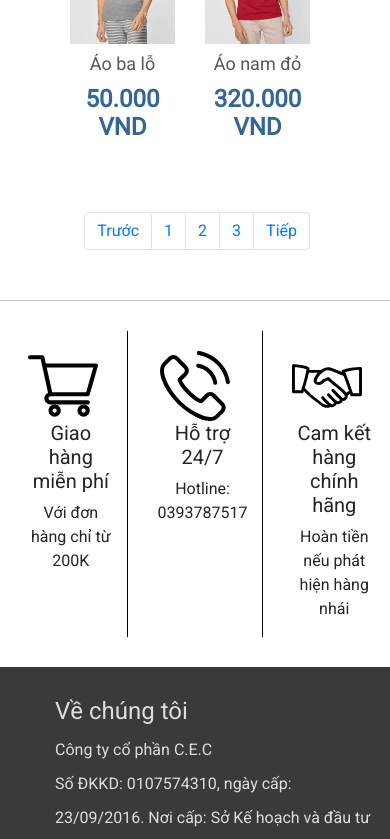
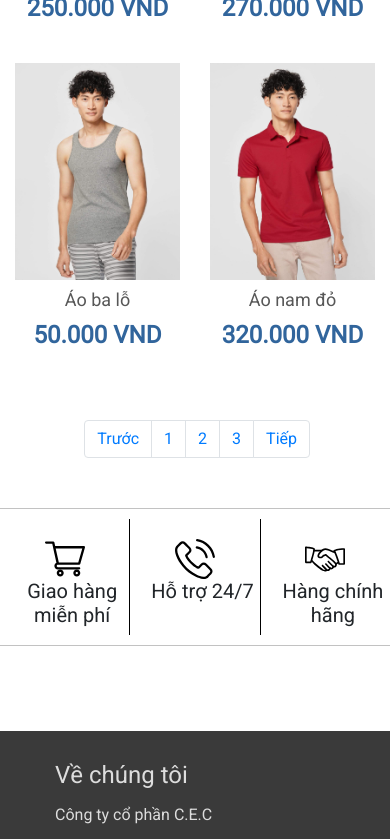
Before and after one commit to hoanganh0607/hoanganh0607.github.io, a plain HTML site: page project-Z.E.D/san-pham.html in a window 390 px wide. Shown: the part 2001-2840 px from the top of the page. Drawn offline with nearby package versions, Linux system fonts and the light colour scheme; files whose address does not match are found by name; a web font is replaced by a local one.

Commit message:
chinh sua file

```diff
--- a/project-Z.E.D/css/chi-tiet-san-pham.css
+++ b/project-Z.E.D/css/chi-tiet-san-pham.css
@@ -186,6 +186,10 @@ color: #0099CC;
 
 /* contact */
 
+.contact{
+    margin-top: 50px;
+    border-top: 1px solid rgba(0, 0, 0, 0.24);
+}
 .container {
     max-width: 1300px;
     padding-top: 30px;
@@ -222,11 +226,43 @@ color: #0099CC;
     border-right: 1px solid #000000;
 }
 .contact{
-    margin-top: 50px;
-    border-top: 1px solid rgba(0, 0, 0, 0.24);
+    margin-bottom: 85px;
+    border-bottom: 1px solid rgba(0, 0, 0, 0.24);
 }
 
 .contact1 p{
     font-weight: 300;
+}
+@media (max-width: 768px){
+    .header-menu{
+        height: 360px;
+    }
+    .shopping, .phone, .hand {
+        height: 50px;
+        width: 50px;
+        margin-top: 20px;
+    }
+    .contact .container {
+        padding-top: 10px;
+        padding-bottom: 10px;
+    }
+}
+@media (max-width: 440px){
+    .header-menu{
+        height: 130px;
+    }
+    .contact .col{
+        padding-left: 0;
+        padding-right: 0;
+    }
+    .shopping, .phone, .hand {
+        height: 40px;
+        width: 40px;
+    }
+}
+@media screen and (max-width: 500px) {
+    .contact1 p{
+        display: none;
+    }
 
 }
--- a/project-Z.E.D/css/san-pham.css
+++ b/project-Z.E.D/css/san-pham.css
@@ -78,7 +78,7 @@
 
 
 @media (min-width: 768px){
-    .product container {
+    .product .container {
         max-width: 100%;
     }
 
@@ -89,6 +89,14 @@
     }
 
 }
+@media (min-width: 820px){
+    .product .container {
+        padding-right: 70px;
+        padding-left: 70px;
+    }
+
+}
+
 
 
 
@@ -160,10 +168,7 @@
     color: #31659C;
     margin-bottom: 41px;
 }
-.product .container {
-    padding-right: 80px;
-    padding-left: 70px;
-}
+
 
 .pagination{
     padding-right: 80px;
@@ -171,6 +176,10 @@
 
 /* contact */
 
+.contact{
+    margin-top: 50px;
+    border-top: 1px solid rgba(0, 0, 0, 0.24);
+}
 .container {
     max-width: 1300px;
     padding-top: 30px;
@@ -207,11 +216,43 @@
     border-right: 1px solid #000000;
 }
 .contact{
-    margin-top: 50px;
-    border-top: 1px solid rgba(0, 0, 0, 0.24);
+    margin-bottom: 85px;
+    border-bottom: 1px solid rgba(0, 0, 0, 0.24);
 }
 
 .contact1 p{
     font-weight: 300;
+}
+@media (max-width: 768px){
+    .header-menu{
+        height: 360px;
+    }
+    .shopping, .phone, .hand {
+        height: 50px;
+        width: 50px;
+        margin-top: 20px;
+    }
+    .contact .container {
+        padding-top: 10px;
+        padding-bottom: 10px;
+    }
+}
+@media (max-width: 440px){
+    .header-menu{
+        height: 130px;
+    }
+    .contact .col{
+        padding-left: 0;
+        padding-right: 0;
+    }
+    .shopping, .phone, .hand {
+        height: 40px;
+        width: 40px;
+    }
+}
+@media screen and (max-width: 500px) {
+    .contact1 p{
+        display: none;
+    }
 
 }
--- a/project-Z.E.D/css/trang-chu.css
+++ b/project-Z.E.D/css/trang-chu.css
@@ -107,6 +107,20 @@
     .header-menu{
         height: 130px;
     }
+    .contact .col{
+        padding-left: 0;
+        padding-right: 0;
+    }
+    .shopping, .phone, .hand {
+        height: 40px;
+        width: 40px;
+    }
+}
+@media screen and (max-width: 500px) {
+    .contact1 p{
+        display: none;
+    }
+
 }
 /* product */
 
@@ -389,9 +403,5 @@ color: #FFFFFF;
     }
 
 }
-  @media screen and (max-width: 500px) {
-    .contact1 p{
-        display: none;
-    }
 
-  }
+/* contact */
--- a/project-Z.E.D/san-pham.html
+++ b/project-Z.E.D/san-pham.html
@@ -276,8 +276,8 @@
                 <div class="col-xl-4 col-lg-4 col">
                     <img class="hand img-fluid" src="img/svg/hand-shake.svg" alt="phone">
                     <div class="contact1">
-                        <h5>Cam kết hàng chính hãng</h5>
-                        <p>Hoàn tiền nếu phát hiện hàng nhái</p>
+                        <h5>Hàng chính hãng</h5>
+                        <p>Nói không với hàng nhái</p>
                     </div>
                 </div>
             </div>
```
Also changed, not shown: project-Z.E.D/chi-tiet-san-pham.html (+2 -2 lines), project-Z.E.D/css/Lien-he.css (+22 -5 lines), project-Z.E.D/css/gioi-thieu.css (+19 -0 lines).
